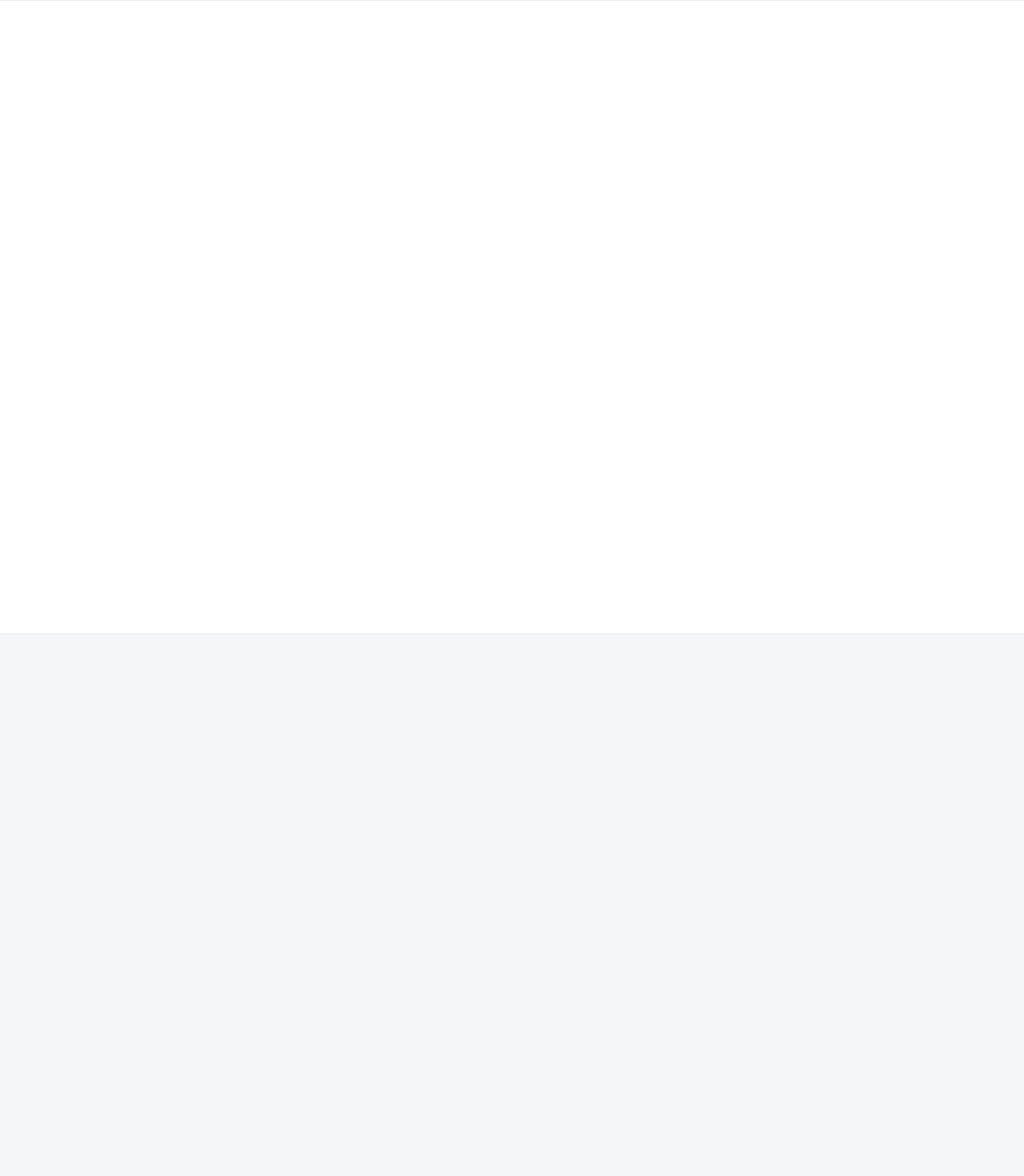
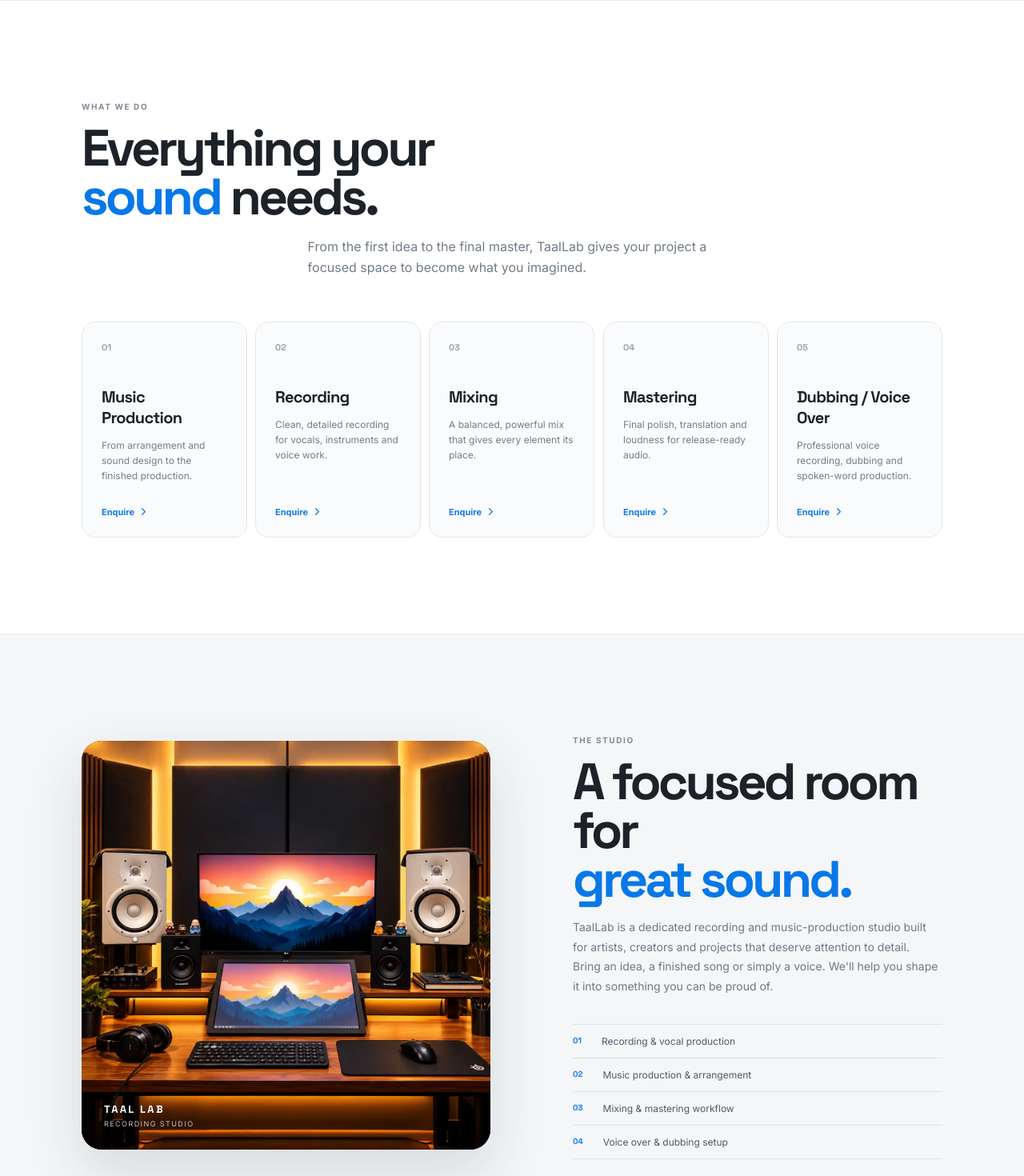
Before and after one commit to taallabstudio/webpage, a React (Vite) app: page / in a window 1280 px wide. Shown: the part 1520-2990 px from the top of the page at 80% size. Built offline with nearby package versions, Linux system fonts and the light colour scheme.

Commit message:
Make scroll reveals use explicit CSS transition state

```diff
--- a/src/styles.css
+++ b/src/styles.css
@@ -816,3 +816,43 @@ html{scroll-behavior:smooth}
 .landing #contact .contact-grid > :nth-child(2){transition-delay:.15s !important}
 .landing #contact .contact-grid > :nth-child(3){transition-delay:.25s !important}
 .landing #contact .contact-grid > :nth-child(4){transition-delay:.35s !important}
+
+
+/* FINAL: explicit scroll-reveal state.
+   JS writes data-scroll-reveal="in/out"; CSS performs the animation. */
+.landing .site-section .section-heading,
+.landing .site-section .scroll-reveal,
+.landing .contact-section .contact-inner > div:first-child,
+.landing .contact-section .contact-grid > *{
+  opacity:0 !important;
+  transform:translate3d(0,40px,0) !important;
+  transition:
+    opacity 900ms cubic-bezier(.22,1,.36,1),
+    transform 900ms cubic-bezier(.22,1,.36,1) !important;
+  will-change:opacity,transform;
+}
+.landing .site-section .section-heading[data-scroll-reveal="in"],
+.landing .site-section .scroll-reveal[data-scroll-reveal="in"],
+.landing .contact-section .contact-inner > div:first-child[data-scroll-reveal="in"],
+.landing .contact-section .contact-grid > *[data-scroll-reveal="in"]{
+  opacity:1 !important;
+  transform:translate3d(0,0,0) !important;
+}
+
+/* Staggering is only applied to the transition, never to layout. */
+#services .service-card:nth-child(1){transition-delay:0ms !important}
+#services .service-card:nth-child(2){transition-delay:100ms !important}
+#services .service-card:nth-child(3){transition-delay:200ms !important}
+#services .service-card:nth-child(4){transition-delay:300ms !important}
+#services .service-card:nth-child(5){transition-delay:400ms !important}
+
+#studio .studio-photo-wrap{transition-delay:0ms !important}
+#studio .studio-copy{transition-delay:140ms !important}
+
+#book-session .booking-intro{transition-delay:0ms !important}
+#book-session .booking-form{transition-delay:140ms !important}
+
+#contact .contact-grid > :nth-child(1){transition-delay:0ms !important}
+#contact .contact-grid > :nth-child(2){transition-delay:100ms !important}
+#contact .contact-grid > :nth-child(3){transition-delay:200ms !important}
+#contact .contact-grid > :nth-child(4){transition-delay:300ms !important}
```
